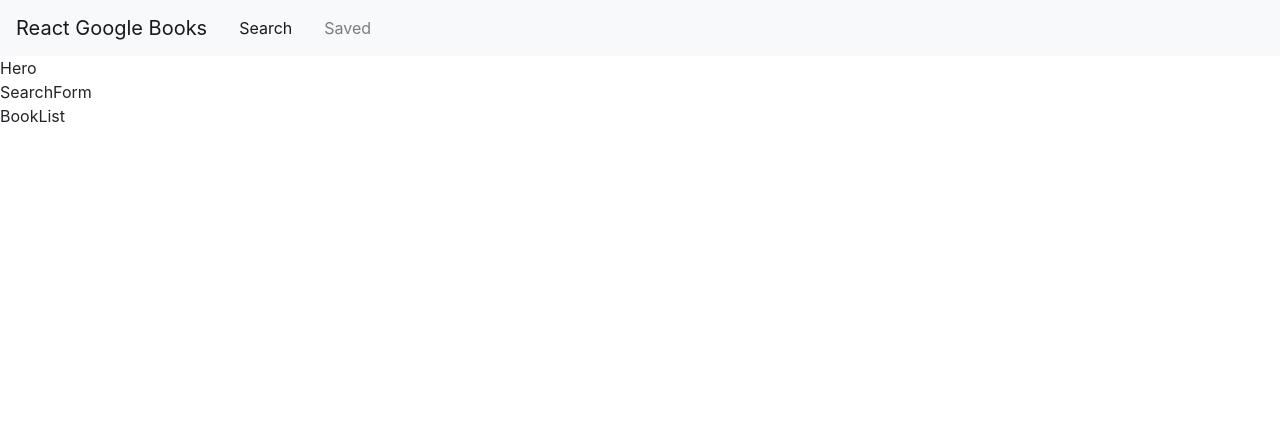
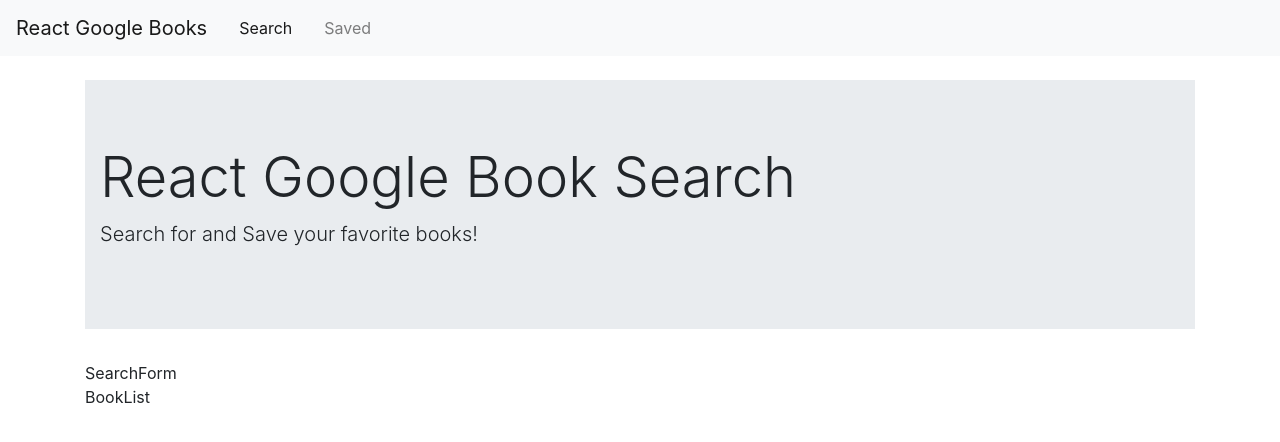
Before and after one commit to amata7/google-book-search, a React (Create React App) app in the folder client/: page / in a window 1280 px wide. Shown: the top 442 px of the page. Built offline with nearby package versions, Linux system fonts and the light colour scheme.

Commit message:
adding hero component

```diff
--- a/client/src/components/Hero/index.js
+++ b/client/src/components/Hero/index.js
@@ -1,5 +1,12 @@
 function Hero() {
-  return <div>Hero</div>;
+  return (
+    <div class="jumbotron jumbotron-fluid">
+      <div class="container">
+        <h1 class="display-4">React Google Book Search</h1>
+        <p class="lead">Search for and Save your favorite books!</p>
+      </div>
+    </div>
+  );
 }
 
 export default Hero;
--- a/client/src/components/SearchPage/index.js
+++ b/client/src/components/SearchPage/index.js
@@ -1,14 +1,14 @@
 import Hero from "../Hero";
 import SearchForm from "../SearchForm";
 import BookList from "../BookList";
-
+import Wrapper from "../Wrapper.js";
 function SearchPage() {
   return (
-    <>
+    <Wrapper>
       <Hero />
       <SearchForm />
       <BookList />
-    </>
+    </Wrapper>
   );
 }
 
--- /dev/null
+++ b/client/src/components/Wrapper.js
@@ -0,0 +1,5 @@
+function Wrapper({ children }) {
+  return <div className="container mt-4">{children}</div>;
+}
+
+export default Wrapper;
```
